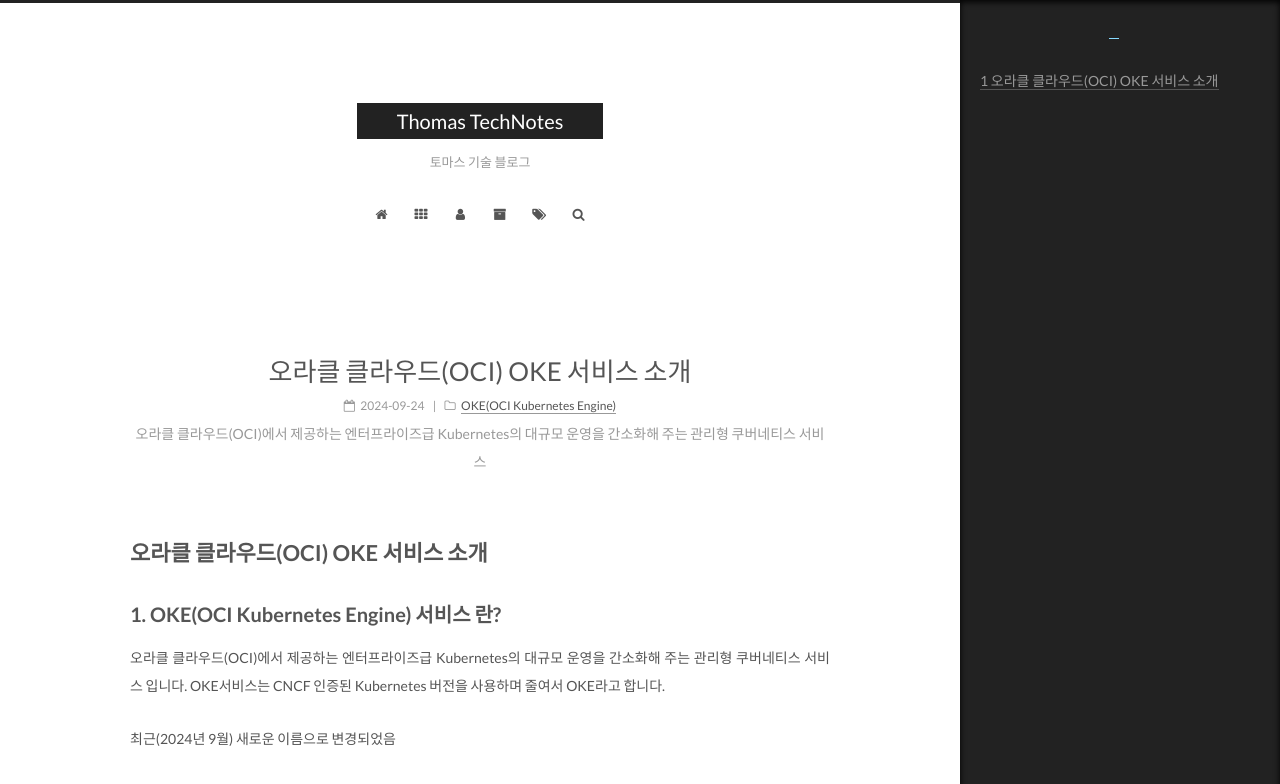
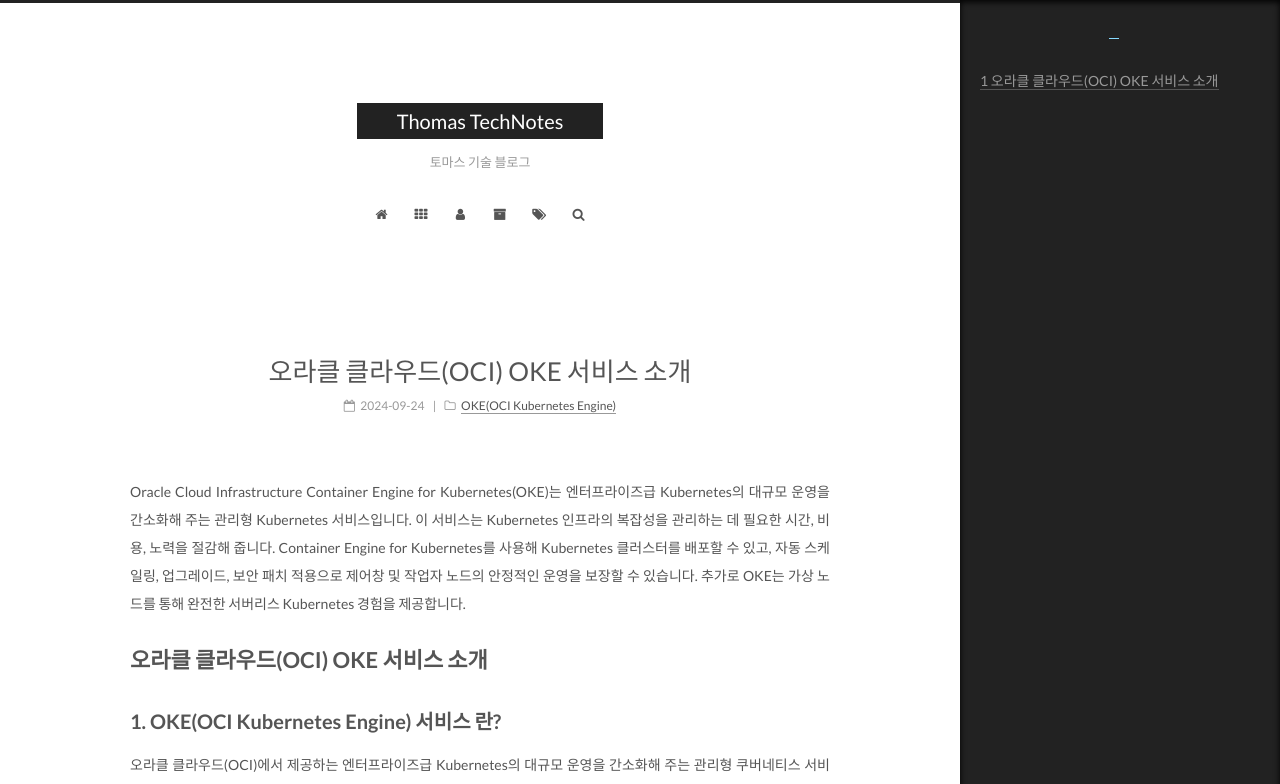
Before and after one commit to skynomad/skynomad.github.io, a Jekyll site: the page built from _posts/2024-09-24-oci-oke-overview.md, in a window 1280 px wide and 1400 px high. Shown: the top 784 px of the window. Built offline with Jekyll 4.4.1, drawn with Linux system fonts in a browser that asks for light colours.

Commit message:
Update 2024-09-24-oci-oke-overview.md
test

```diff
--- a/_posts/2024-09-24-oci-oke-overview.md
+++ b/_posts/2024-09-24-oci-oke-overview.md
@@ -1,12 +1,12 @@
 ---
 layout: post
 title: "오라클 클라우드(OCI) OKE 서비스 소개"
-description: 오라클 클라우드(OCI)에서 제공하는 엔터프라이즈급 Kubernetes의 대규모 운영을 간소화해 주는 관리형 쿠버네티스 서비스
 date: 2024-09-24
 categories:
  - OKE(OCI Kubernetes Engine)
 tags: [oci, oke, kubernetes]
 ---
+Oracle Cloud Infrastructure Container Engine for Kubernetes(OKE)는 엔터프라이즈급 Kubernetes의 대규모 운영을 간소화해 주는 관리형 Kubernetes 서비스입니다. 이 서비스는 Kubernetes 인프라의 복잡성을 관리하는 데 필요한 시간, 비용, 노력을 절감해 줍니다. Container Engine for Kubernetes를 사용해 Kubernetes 클러스터를 배포할 수 있고, 자동 스케일링, 업그레이드, 보안 패치 적용으로 제어창 및 작업자 노드의 안정적인 운영을 보장할 수 있습니다. 추가로 OKE는 가상 노드를 통해 완전한 서버리스 Kubernetes 경험을 제공합니다.
 
 # 오라클 클라우드(OCI) OKE 서비스 소개
 ## 1\. OKE(OCI Kubernetes Engine) 서비스 란?
```
